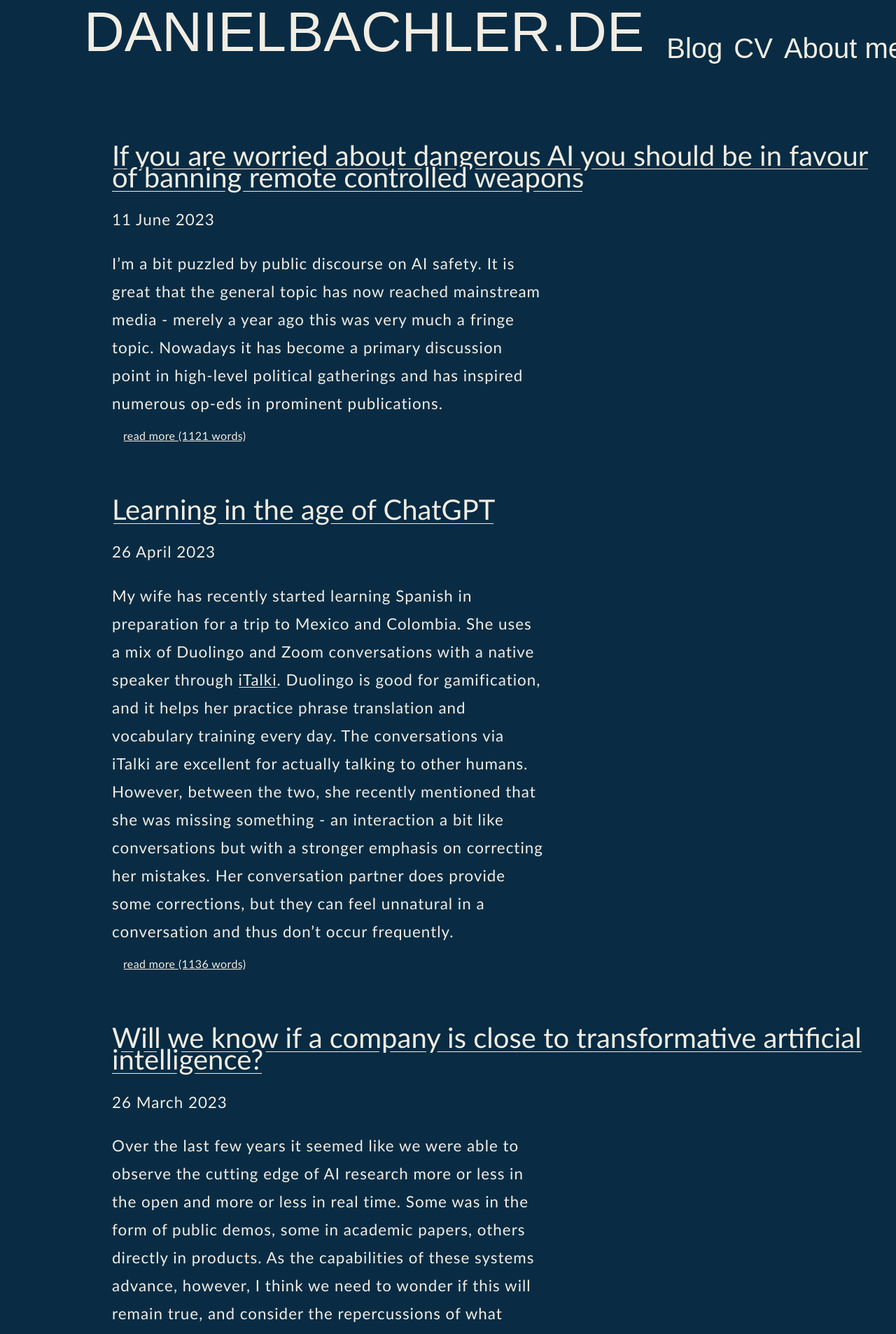
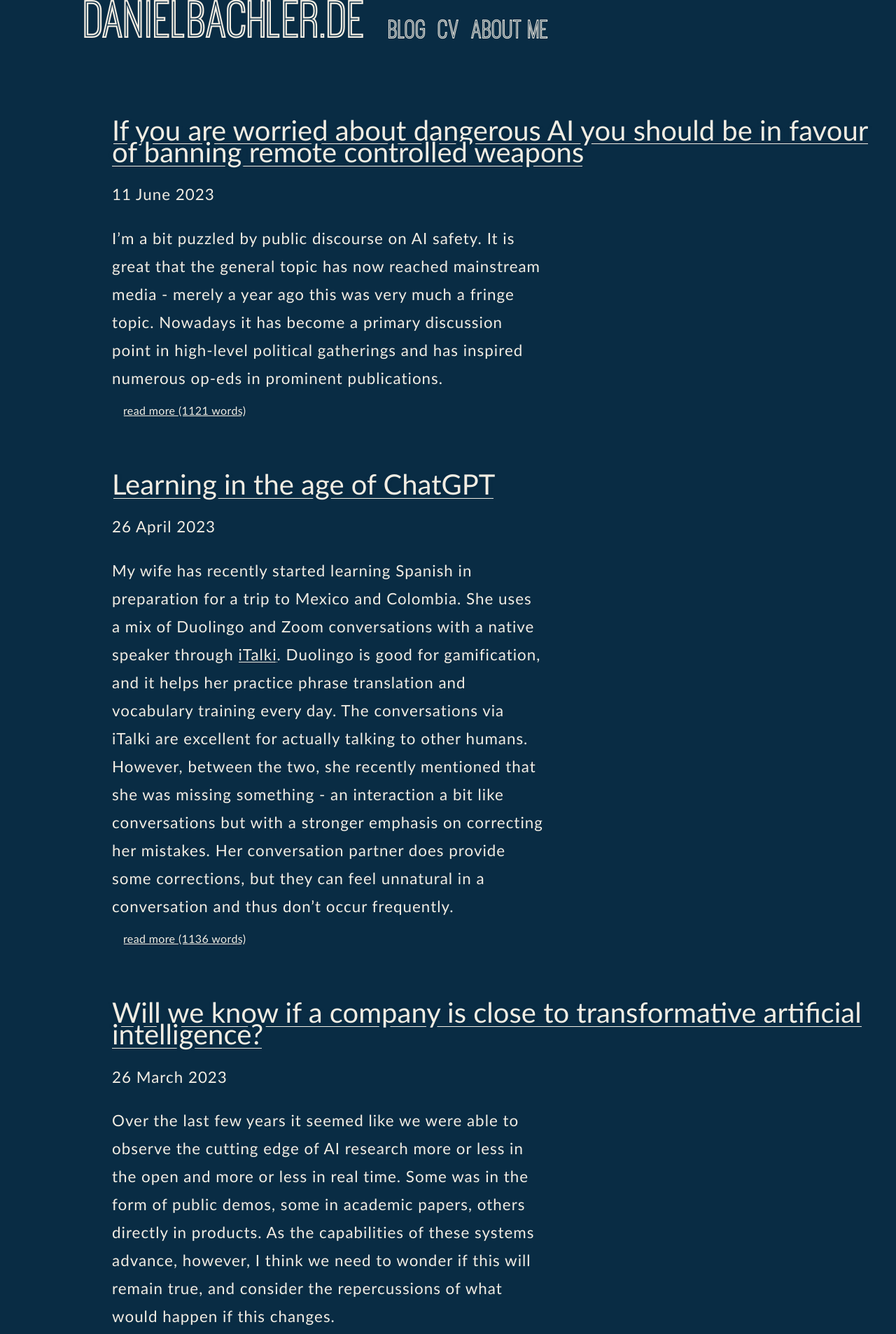
Before and after one commit to danyx23/danyx23.github.io, a Jekyll site: the page built from index.html, in a window 1280 px wide. Shown: the top 1907 px of the page at 70% size. Built offline with Jekyll 4.4.1, drawn with Linux system fonts in a browser that asks for light colours; nearby versions of some CDN libraries; some web fonts are replaced; the list of posts is cut into pages by our own code.

Commit message:
Add GitHub Actions deployment workflow and fix Ostrich Sans font
- Add .github/workflows/jekyll.yml for automatic Pages deployment
- Fix missing @import for ostrich-sans in tufte.scss (logo font was not loading)

```diff
--- a/css/tufte.scss
+++ b/css/tufte.scss
@@ -17,6 +17,7 @@ nav_exclude: true
 @import "../_sass/settings";
 @import "../_sass/syntax-highlighting";
 @import "../_sass/toc";
+@import "../_sass/ostrich-sans";
 
 // Global Resets
 //
```
Also changed, not shown: .github/workflows/jekyll.yml (added).
